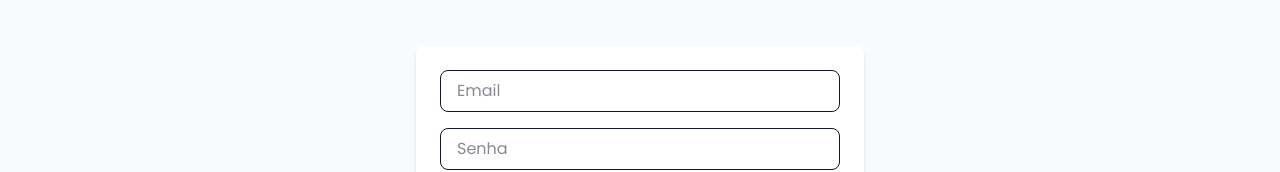
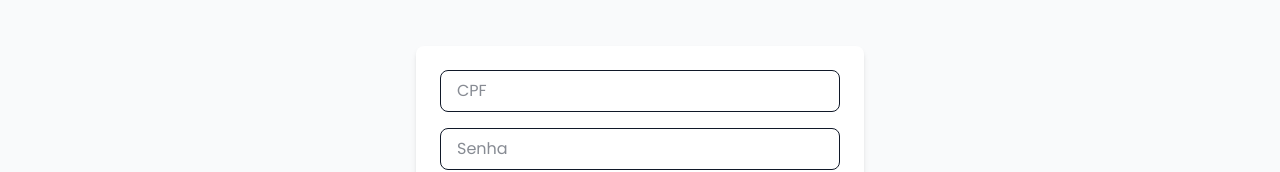
Before and after one commit to acompanha-mais/site-spa, a React (Vite) app in the folder site-spa/: page /login in a window 1280 px wide. Shown: the part 210-382 px from the top of the page. Built offline with nearby package versions, Linux system fonts and the light colour scheme.

Commit message:
fix: adapta visual

```diff
--- a/site-spa/src/routes/Login/index.tsx
+++ b/site-spa/src/routes/Login/index.tsx
@@ -43,16 +43,16 @@ export default function Login() {
             <h1 className="mb-20">Login</h1>
             <form onSubmit={handleSubmit(onSubmit)} className="bg-white shadow-md rounded-lg p-6 w-full max-w-md flex flex-col space-y-4">
                 <input
-                    type="email"
-                    placeholder="Email"
-                    {...register("email", { required: "O email é obrigatório" })}
+                    type="text"
+                    placeholder="CPF"
+                    {...register("cpf", { required: "O CPF é obrigatório" })}
                     className="border rounded-lg px-4 py-2 focus:outline-none focus:ring-2 focus:ring-red-600"
                 />
-                {errors.email && <span className="text-red-600">{errors.email.message}</span>}
+                {errors.cpf && <span className="text-red-600">{errors.cpf.message}</span>}
                 <input
                     type="password"
                     placeholder="Senha"
-                    {...register("senha", {required: "A senha é obrigatória", minLength: { value: 8, message: "A senha deve ter no mínimo 8 caracteres" }})}
+                    {...register("senha", { required: "A senha é obrigatória" })}
                     className="border rounded-lg px-4 py-2 focus:outline-none focus:ring-2 focus:ring-red-600"
                 />
                 {errors.senha && <span className="text-red-600">{errors.senha.message}</span>}
```
